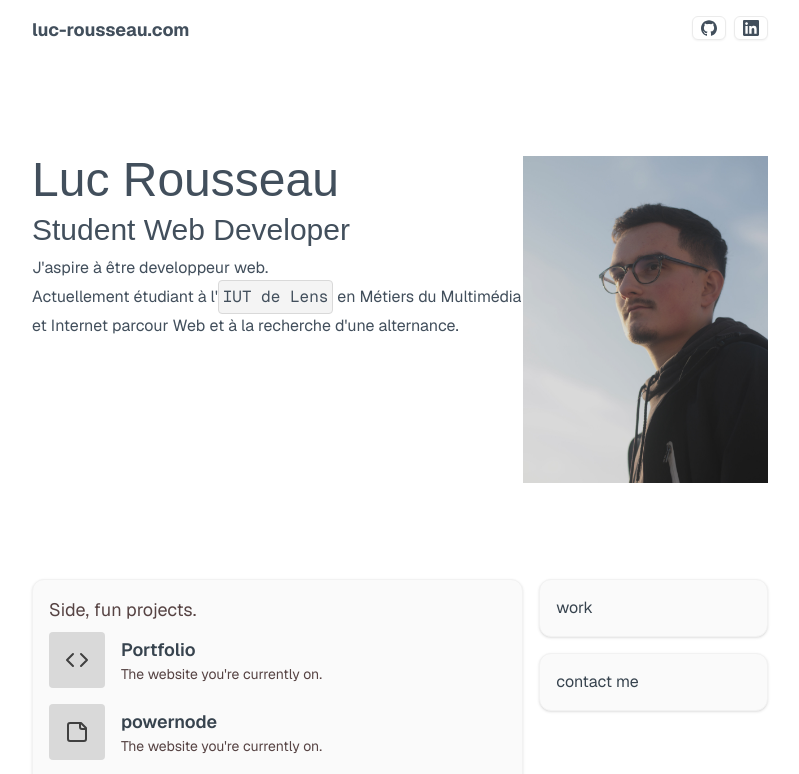
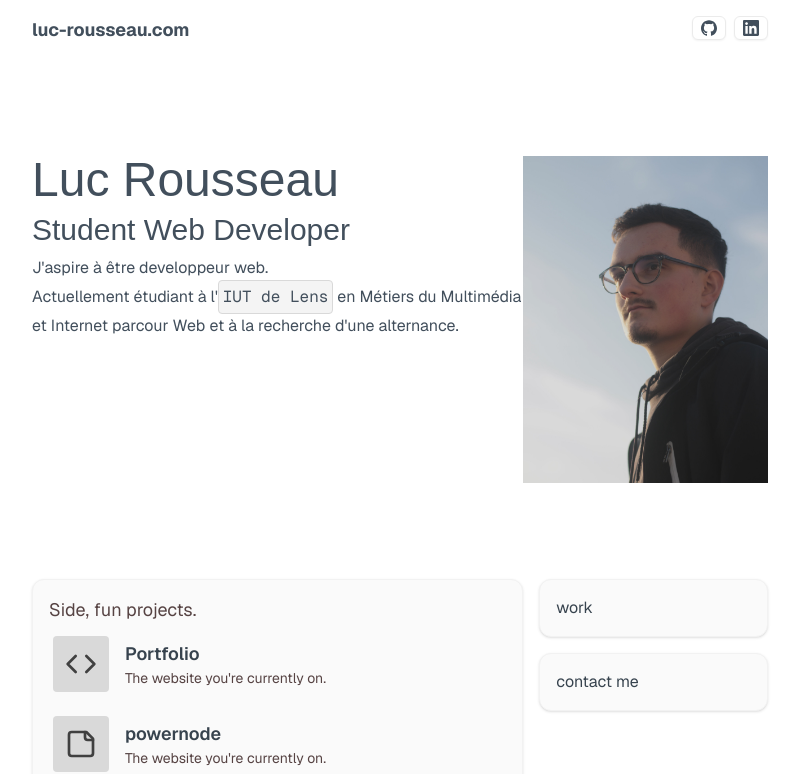
Before and after one commit to lucrousseau21/portfolio, a Next.js app: page / in a window 1280 px wide. Shown: the top 774 px of the page, without its empty margins (240-1039 px from the left). Built offline with nearby package versions, Linux system fonts and the light colour scheme; a web font is replaced by a local one.

Commit message:
part1 finie -> next work

```diff
--- a/app/_components/StatusSection.tsx
+++ b/app/_components/StatusSection.tsx
@@ -74,9 +74,9 @@ type SideProjectsProps = {
 
 const SideProject = (props: SideProjectsProps) => {
   return (
-    <Link href={props.url} className="inline-flex items-center gap-4 hover:bg-accent/50 transition-colors">
-      <span className="bg-accent text-accent-foreground p-4 rounded-sm">
-        <props.Logo />
+    <Link href={props.url} className="inline-flex items-center gap-4 hover:bg-accent/50 transition-colors p-1 rounded">
+      <span className="bg-accent text-accent-foreground p-3 rounded-sm">
+        <props.Logo size={32} />
       </span>
       <div>
         <p className="text-lg font-semibold">{props.title}</p>
```
